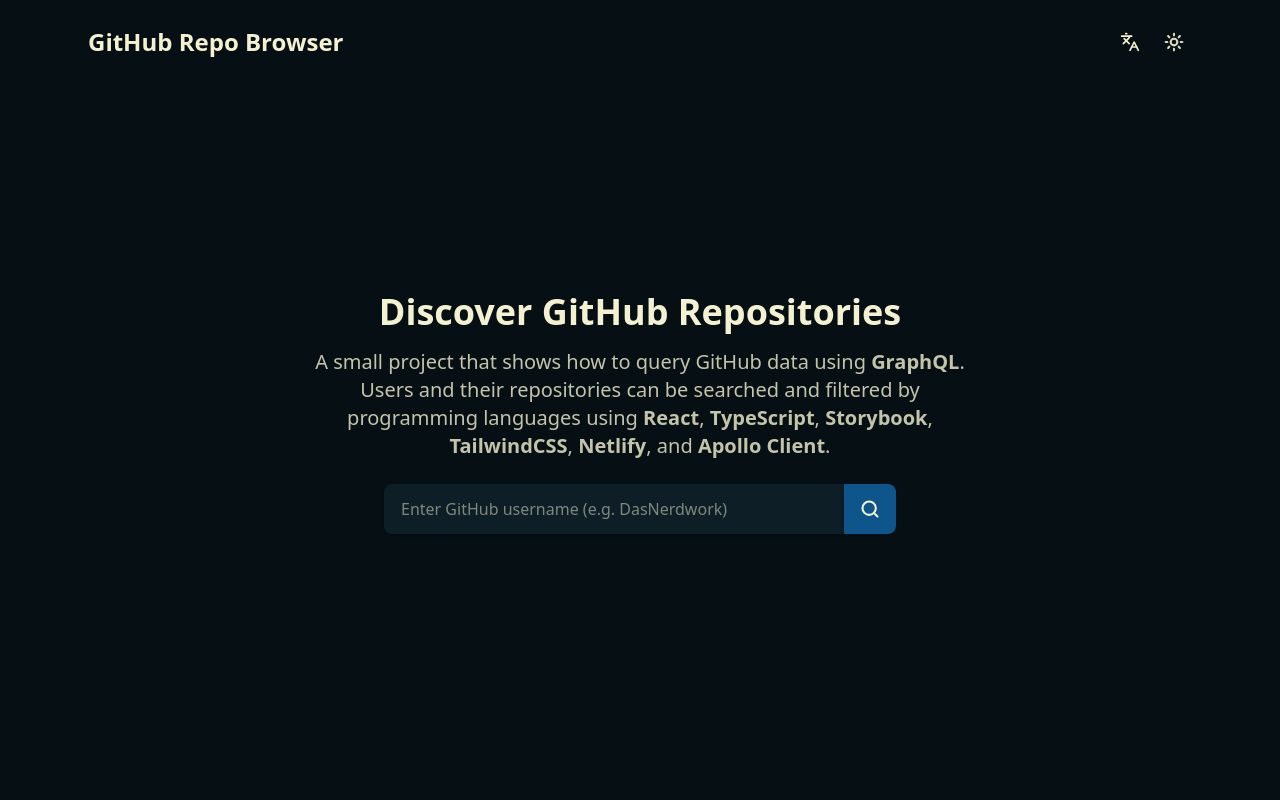
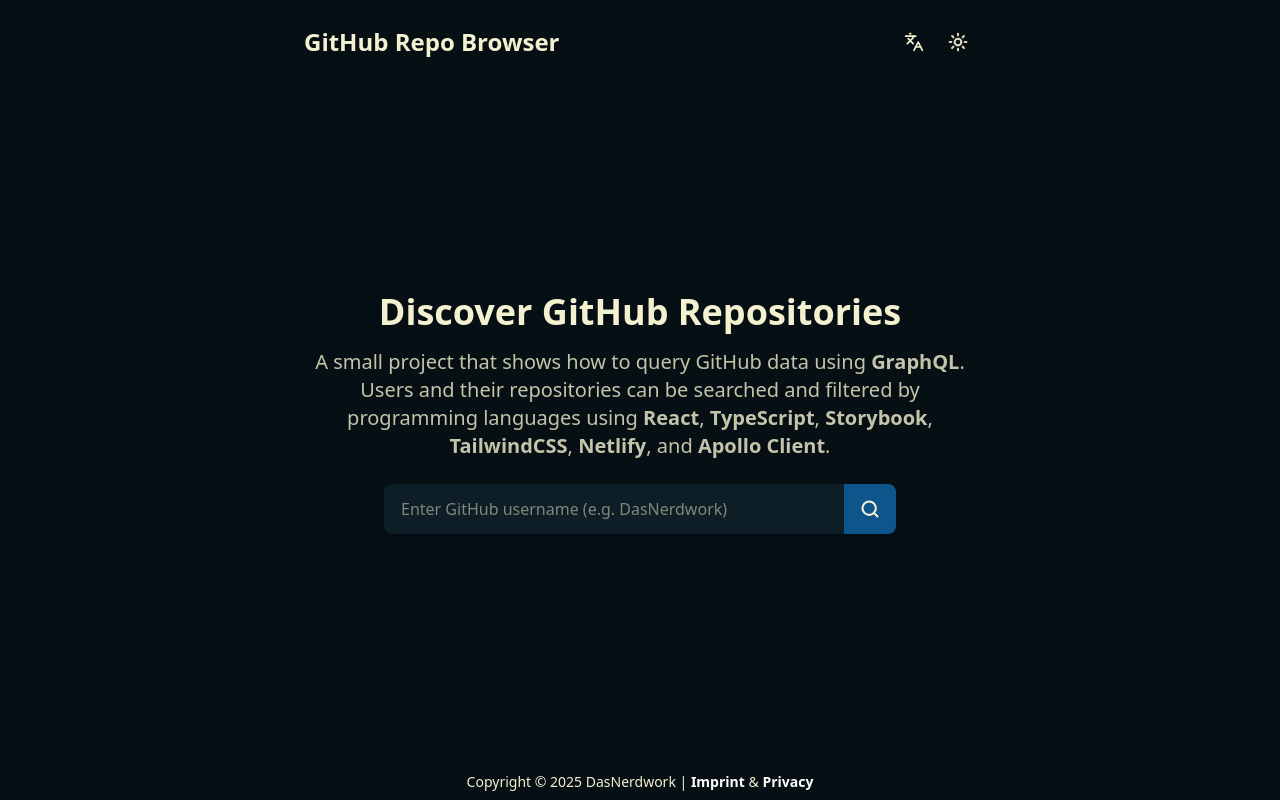
Before and after one commit to DasNerdwork/github-repo-browser, a React (Vite) app: page / in a window 1280 px wide. Built offline with nearby package versions, Linux system fonts and the light colour scheme.

Commit message:
feat: added footer

```diff
--- a/src/App.tsx
+++ b/src/App.tsx
@@ -1,7 +1,7 @@
 import { useLazyQuery } from "@apollo/client";
 import { useState } from "react";
 import { useTranslation } from "react-i18next";
-import { Header, Intro, SearchBar, RepoGrid } from "./components";
+import { Header, Intro, SearchBar, RepoGrid, Footer } from "./components";
 import type { GitHubData } from "./types";
 import { useFilteredRepos, useAvailableLanguages } from "./hooks";
 import { GET_USER_REPOS } from "./apollo/queries/repos";
@@ -36,16 +36,16 @@
   // Compute all available programming languages and prioritize from dropdown selected ones
   const availableLanguages = useAvailableLanguages(filteredRepos, selectedLanguages);
 
-  return (
-    <div className="min-h-screen w-full bg-[var(--color-base)] text-[var(--color-text)]">
-      <div className="max-w-6xl mx-auto p-6">
-        {/* Header with ui language toggle */}
+    return (
+    <div className="min-h-screen flex flex-col w-full bg-[var(--color-base)] text-[var(--color-text)]">
+      <div className="max-w-6xl mx-auto p-6 flex flex-col flex-grow">
+        {/* Header */}
         <Header currentLanguage={currentLanguage} setCurrentLanguage={setCurrentLanguage} />
 
-        {/* Intro text visible before search */}
+        {/* Intro */}
         <Intro hasSearched={hasSearched} />
 
-        {/* Search bar with programming language filter */}
+        {/* SearchBar */}
         <SearchBar
           username={username}
           setUsername={setUsername}
@@ -59,11 +59,11 @@
           hasSearched={hasSearched}
         />
 
-        {/* Loading and error feedback */}
+        {/* Loading / Error */}
         {loading && <p className="text-center text-[var(--color-text)]/70">{t("loading")}</p>}
         {error && <p className="text-center text-red-500">{t("error")}: {error.message}</p>}
 
-        {/* Display filtered repositories */}
+        {/* RepoGrid */}
         <RepoGrid
           repos={filteredRepos}
           loading={loading}
@@ -71,6 +71,9 @@
           setIsDropdownOpen={setIsDropdownOpen}
         />
       </div>
+
+      {/* Footer immer am Ende */}
+      <Footer />
     </div>
   );
 }
--- /dev/null
+++ b/src/components/Footer.tsx
@@ -0,0 +1,21 @@
+import { useTranslation } from "react-i18next";
+
+export const Footer = () => {
+  const { t } = useTranslation();
+  const year = new Date().getFullYear();
+
+  return (
+    <footer className="w-full py-2 text-center text-sm text-[var(--color-text-secondary)]">
+      <span>
+        {t("copyright", { year })} |{" "}
+        <a href="/imprint" className="font-semibold text-black dark:text-white hover:text-black/80 dark:hover:text-white/80 transition-colors">
+          {t("imprint")}
+        </a>{" "}
+        &{" "}
+        <a href="/privacy" className="font-semibold text-black dark:text-white hover:text-black/80 dark:hover:text-white/80 transition-colors">
+          {t("privacy")}
+        </a>
+      </span>
+    </footer>
+  );
+};
--- a/src/components/index.ts
+++ b/src/components/index.ts
@@ -1,6 +1,7 @@
 export { default as ThemeToggle } from "./ThemeToggle";
 export { default as LanguageSelector } from "./LanguageSelector";
 export { Header } from "./Header";
+export { Footer } from "./Footer";
 export { Intro } from "./Intro";
 export { SearchBar } from "./SearchBar";
 export { RepoGrid } from "./RepoGrid";
--- a/src/locales/de.json
+++ b/src/locales/de.json
@@ -7,6 +7,9 @@
   "loading": "Lade...",
   "error": "Fehler",
   "noReposFound": "Keine Repositories gefunden.",
+  "copyright": "Copyright © {{year}} DasNerdwork",
+  "imprint": "Impressum",
+  "privacy": "Datenschutz",
   "language": {
     "en": "English",
     "de": "Deutsch",
--- a/src/locales/en.json
+++ b/src/locales/en.json
@@ -7,6 +7,9 @@
   "loading": "Loading...",
   "error": "Error",
   "noReposFound": "No repositories found.",
+  "copyright": "Copyright © {{year}} DasNerdwork",
+  "imprint": "Imprint",
+  "privacy": "Privacy",
   "language": {
     "en": "English",
     "de": "Deutsch",
--- a/src/locales/es.json
+++ b/src/locales/es.json
@@ -7,6 +7,9 @@
   "loading": "Cargando...",
   "error": "Error",
   "noReposFound": "No se encontraron repositorios.",
+  "copyright": "Copyright © {{year}} DasNerdwork",
+  "imprint": "Aviso legal",
+  "privacy": "Política de privacidad",
   "language": {
     "en": "English",
     "de": "Deutsch",
--- a/src/locales/fr.json
+++ b/src/locales/fr.json
@@ -7,6 +7,9 @@
   "loading": "Chargement...",
   "error": "Erreur",
   "noReposFound": "Aucun dépôt trouvé.",
+  "copyright": "Copyright © {{year}} DasNerdwork",
+  "imprint": "Mentions légales",
+  "privacy": "Politique de confidentialité",
   "language": {
     "en": "English",
     "de": "Deutsch",
```
